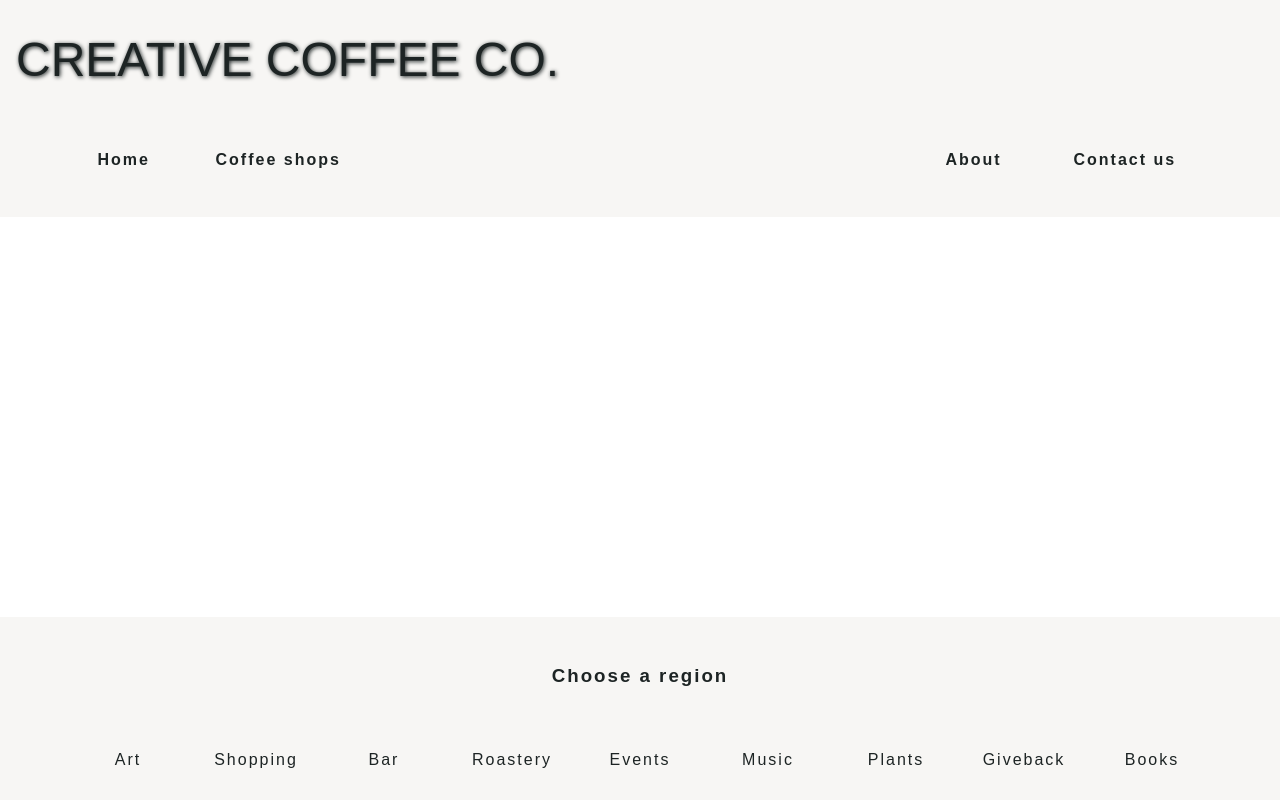
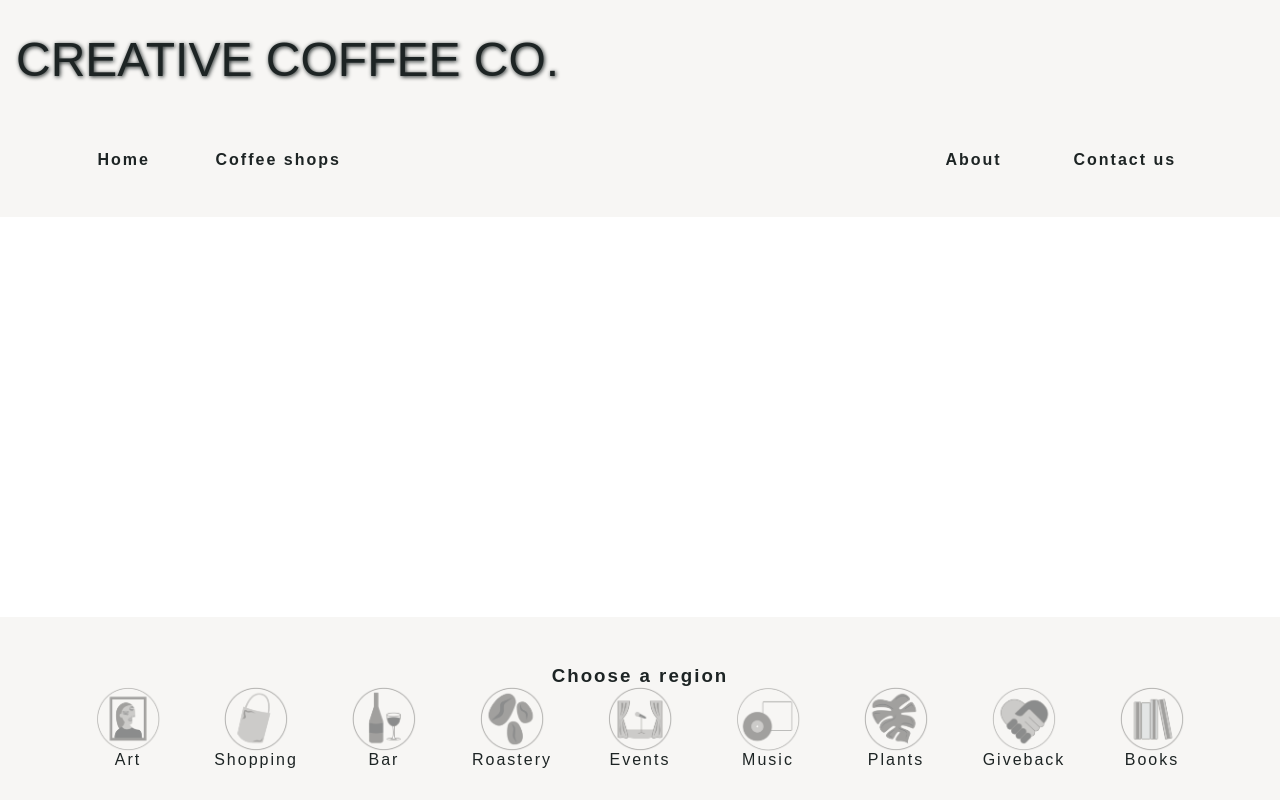
Before and after one commit to poli0139/Creative-Coffee-Co, a plain HTML site: page category.html in a window 1280 px wide. Shown: the top 800 px of the page. Drawn offline with Linux system fonts and the light colour scheme; the site is published under a folder, as on GitHub Pages, so addresses that start at the root find nothing.

Commit message:
fixed icons

```diff
--- a/css/category.css
+++ b/css/category.css
@@ -85,47 +85,47 @@ body {
 }
 /***id***/
 #art {
-  background: url("/assets/images/icons/_Art.png");
+  background: url("../assets/images/icons/_Art.png");
   background-size: contain;
   background-repeat: no-repeat;
 }
 #shopping {
-  background: url("/assets/images/icons/_shopping.png");
+  background: url("../assets/images/icons/_shopping.png");
   background-size: contain;
   background-repeat: no-repeat;
 }
 #bar {
-  background: url("/assets/images/icons/_Bar.png");
+  background: url("../assets/images/icons/_Bar.png");
   background-size: contain;
   background-repeat: no-repeat;
 }
 #roastery {
-  background: url("/assets/images/icons/_Roasters.png");
+  background: url("../assets/images/icons/_Roasters.png");
   background-size: contain;
   background-repeat: no-repeat;
 }
 #events {
-  background: url("/assets/images/icons/_Events.png");
+  background: url("../assets/images/icons/_Events.png");
   background-size: contain;
   background-repeat: no-repeat;
 }
 #music {
-  background: url("/assets/images/icons/_Music.png");
+  background: url("../assets/images/icons/_Music.png");
   background-size: contain;
   background-repeat: no-repeat;
 }
 #plants {
-  background: url("/assets/images/icons/_Plants.png");
+  background: url("../assets/images/icons/_Plants.png");
   background-size: contain;
   background-repeat: no-repeat;
 }
 #giveback {
-  background: url("/assets/images/icons/_Giveback.png");
+  background: url("../assets/images/icons/_Giveback.png");
   background-size: contain;
   background-repeat: no-repeat;
 }
 #books {
-  background: url("/assets/images/icons/_Book.png");
+  background: url("../assets/images/icons/_Book.png");
   background-size: contain;
   background-repeat: no-repeat;
 }
```
